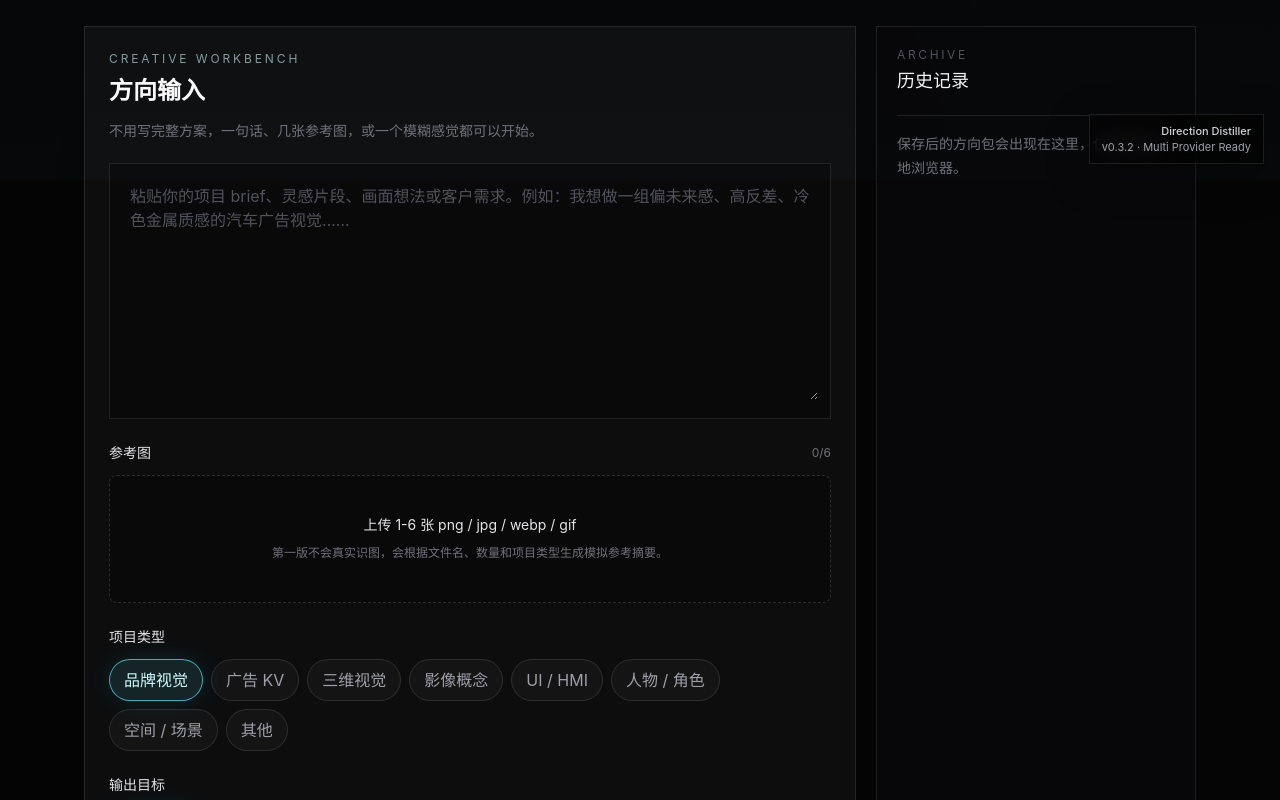
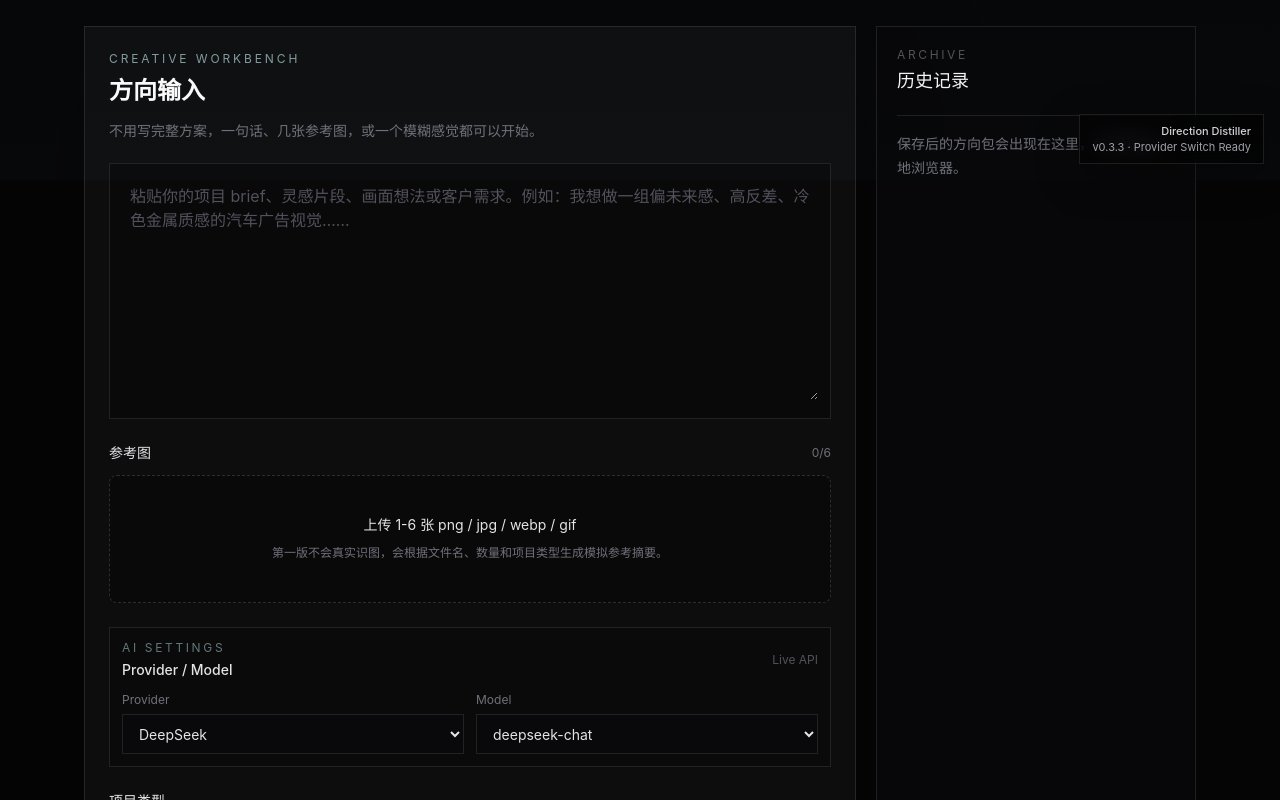
Before and after one commit to morgan1997kane-cell/direction-distiller, a Next.js app: page / in a window 1280 px wide. Shown: the part 620-1420 px from the top of the page. Built offline with nearby package versions, Linux system fonts and the light colour scheme.

Commit message:
Add provider and model switcher

```diff
--- /dev/null
+++ b/src/components/AIProviderSelector.tsx
@@ -0,0 +1,70 @@
+"use client";
+
+import {
+  getDefaultModel,
+  PROVIDER_LABELS,
+  SUPPORTED_MODELS,
+  SUPPORTED_PROVIDERS,
+  type AIProvider,
+} from "@/lib/aiProvider";
+
+interface AIProviderSelectorProps {
+  provider: AIProvider;
+  model: string;
+  onProviderChange: (provider: AIProvider) => void;
+  onModelChange: (model: string) => void;
+}
+
+export function AIProviderSelector({
+  provider,
+  model,
+  onProviderChange,
+  onModelChange,
+}: AIProviderSelectorProps) {
+  const modelOptions = SUPPORTED_MODELS[provider];
+
+  return (
+    <section className="border border-white/10 bg-black/25 p-3">
+      <div className="mb-3 flex items-center justify-between gap-3">
+        <div>
+          <p className="text-xs uppercase tracking-[0.22em] text-cyan-100/45">AI Settings</p>
+          <h3 className="mt-1 text-sm font-medium text-zinc-200">Provider / Model</h3>
+        </div>
+        <span className="text-xs text-zinc-600">{provider === "demo" ? "Local" : "Live API"}</span>
+      </div>
+
+      <div className="grid gap-3 sm:grid-cols-2">
+        <label className="grid gap-1.5">
+          <span className="text-xs text-zinc-500">Provider</span>
+          <select
+            value={provider}
+            onChange={(event) => onProviderChange(event.target.value as AIProvider)}
+            className="h-10 border border-white/10 bg-zinc-950 px-3 text-sm text-zinc-200 outline-none transition hover:border-white/20 focus:border-cyan-200/40"
+          >
+            {SUPPORTED_PROVIDERS.map((item) => (
+              <option key={item} value={item}>
+                {PROVIDER_LABELS[item]}
+              </option>
+            ))}
+          </select>
+        </label>
+
+        <label className="grid gap-1.5">
+          <span className="text-xs text-zinc-500">Model</span>
+          <select
+            value={(modelOptions as readonly string[]).includes(model) ? model : getDefaultModel(provider)}
+            onChange={(event) => onModelChange(event.target.value)}
+            disabled={provider === "demo"}
+            className="h-10 border border-white/10 bg-zinc-950 px-3 text-sm text-zinc-200 outline-none transition hover:border-white/20 focus:border-cyan-200/40 disabled:cursor-not-allowed disabled:text-zinc-600"
+          >
+            {modelOptions.map((item) => (
+              <option key={item} value={item}>
+                {item}
+              </option>
+            ))}
+          </select>
+        </label>
+      </div>
+    </section>
+  );
+}
--- a/src/components/InputComposer.tsx
+++ b/src/components/InputComposer.tsx
@@ -2,6 +2,7 @@
 
 import { useEffect, useRef, useState } from "react";
 import { outputGoals, projectTypes, styleTags } from "@/data/presets";
+import { AIProviderSelector } from "@/components/AIProviderSelector";
 import { ExamplePrompts } from "@/components/ExamplePrompts";
 import { Hero } from "@/components/Hero";
 import { HistoryPanel } from "@/components/HistoryPanel";
@@ -11,6 +12,13 @@ import { ProductIntro } from "@/components/ProductIntro";
 import { ResultPanel } from "@/components/ResultPanel";
 import { VersionBadge } from "@/components/VersionBadge";
 import { ValueFlow } from "@/components/ValueFlow";
+import {
+  getDefaultModel,
+  isSupportedModel,
+  isSupportedProvider,
+  normalizeModel,
+  type AIProvider,
+} from "@/lib/aiProvider";
 import { normalizeDirectionResult } from "@/lib/directionSchema";
 import { generateDirection } from "@/lib/generateDirection";
 import { generateDirectionResult } from "@/lib/mockGenerator";
@@ -39,6 +47,9 @@ const defaultInput: DirectionInput = {
   styleTags: [],
 };
 
+const AI_SETTINGS_KEY = "direction-distiller-ai-settings";
+const defaultAIProvider: AIProvider = "deepseek";
+
 export function InputComposer() {
   const [brief, setBrief] = useState(defaultInput.brief);
   const [referenceImages, setReferenceImages] = useState<ReferenceImage[]>([]);
@@ -51,6 +62,8 @@ export function InputComposer() {
   const [isGenerating, setIsGenerating] = useState(false);
   const [error, setError] = useState("");
   const [notice, setNotice] = useState("");
+  const [aiProvider, setAiProvider] = useState<AIProvider>(defaultAIProvider);
+  const [aiModel, setAiModel] = useState<string>(getDefaultModel(defaultAIProvider));
   const [savedResultId, setSavedResultId] = useState("");
   const resultRef = useRef<HTMLDivElement>(null);
 
@@ -63,9 +76,39 @@ export function InputComposer() {
   };
 
   useEffect(() => {
-    const timer = window.setTimeout(() => setHistory(getSavedResults()), 0);
+    const timer = window.setTimeout(() => {
+      setHistory(getSavedResults());
+
+      try {
+        const raw = window.localStorage.getItem(AI_SETTINGS_KEY);
+        if (!raw) return;
+        const saved = JSON.parse(raw) as { provider?: unknown; model?: unknown };
+        if (!isSupportedProvider(saved.provider)) return;
+        setAiProvider(saved.provider);
+        setAiModel(normalizeModel(saved.provider, saved.model));
+      } catch {
+        window.localStorage.removeItem(AI_SETTINGS_KEY);
+      }
+    }, 0);
     return () => window.clearTimeout(timer);
   }, []);
+
+  function persistAISettings(provider: AIProvider, model: string) {
+    window.localStorage.setItem(AI_SETTINGS_KEY, JSON.stringify({ provider, model }));
+  }
+
+  function updateAIProvider(provider: AIProvider) {
+    const nextModel = getDefaultModel(provider);
+    setAiProvider(provider);
+    setAiModel(nextModel);
+    persistAISettings(provider, nextModel);
+  }
+
+  function updateAIModel(model: string) {
+    const nextModel = isSupportedModel(aiProvider, model) ? model : getDefaultModel(aiProvider);
+    setAiModel(nextModel);
+    persistAISettings(aiProvider, nextModel);
+  }
 
   function fillExample(example: ExamplePrompt) {
     setBrief(example.brief);
@@ -90,7 +133,14 @@ export function InputComposer() {
     const generationInput = currentInput;
 
     try {
-      const nextResult = await generateDirection(generationInput);
+      if (aiProvider === "demo") {
+        const demoResult = normalizeDirectionResult(generateDirectionResult(generationInput), generationInput, "demo");
+        setResult(demoResult);
+        setResultInput(generationInput);
+        return;
+      }
+
+      const nextResult = await generateDirection(generationInput, { provider: aiProvider, model: aiModel });
       setResult(nextResult);
       setResultInput(generationInput);
     } catch (generationError) {
@@ -181,6 +231,12 @@ export function InputComposer() {
 
           <div className="mt-6 grid gap-6">
             <ImageUploader images={referenceImages} onChange={setReferenceImages} />
+            <AIProviderSelector
+              provider={aiProvider}
+              model={aiModel}
+              onProviderChange={updateAIProvider}
+              onModelChange={updateAIModel}
+            />
             <OptionChips
               label="项目类型"
               options={projectTypes}
--- a/src/lib/aiProvider.ts
+++ b/src/lib/aiProvider.ts
@@ -1,26 +1,64 @@
-export type AIProvider = "deepseek" | "gemini" | "openai";
+export const SUPPORTED_MODELS = {
+  demo: ["Demo Generator"],
+  deepseek: ["deepseek-chat"],
+  gemini: ["gemini-2.5-flash"],
+  openai: ["gpt-5.4-mini", "gpt-5.5"],
+} as const;
+
+export const SUPPORTED_PROVIDERS = Object.keys(SUPPORTED_MODELS) as AIProvider[];
+
+export const PROVIDER_LABELS: Record<AIProvider, string> = {
+  demo: "Demo",
+  deepseek: "DeepSeek",
+  gemini: "Gemini",
+  openai: "OpenAI",
+};
+
+export type AIProvider = keyof typeof SUPPORTED_MODELS;
+export type LiveAIProvider = Exclude<AIProvider, "demo">;
 
 export interface AIProviderConfig {
-  provider: AIProvider;
+  provider: LiveAIProvider;
   apiKey: string | undefined;
   baseURL: string;
   model: string;
 }
 
-function normalizeProvider(value: string | undefined): AIProvider {
-  if (value === "gemini" || value === "openai") return value;
-  return "deepseek";
+export function isSupportedProvider(value: unknown): value is AIProvider {
+  return typeof value === "string" && value in SUPPORTED_MODELS;
 }
 
-export function getAIProviderConfig(): AIProviderConfig {
-  const provider = normalizeProvider(process.env.AI_PROVIDER);
+export function getDefaultModel(provider: AIProvider) {
+  return SUPPORTED_MODELS[provider][0];
+}
+
+export function isSupportedModel(provider: AIProvider, model: unknown): model is string {
+  return typeof model === "string" && (SUPPORTED_MODELS[provider] as readonly string[]).includes(model);
+}
+
+export function normalizeProvider(value: unknown): AIProvider {
+  return isSupportedProvider(value) ? value : "deepseek";
+}
+
+export function normalizeModel(provider: AIProvider, model: unknown) {
+  return isSupportedModel(provider, model) ? model : getDefaultModel(provider);
+}
+
+export function getAIProviderConfig(options?: { provider?: unknown; model?: unknown }): AIProviderConfig {
+  const provider = normalizeProvider(options?.provider ?? process.env.AI_PROVIDER);
+
+  if (provider === "demo") {
+    throw new Error("Demo provider does not use the live API");
+  }
+
+  const model = normalizeModel(provider, options?.model);
 
   if (provider === "openai") {
     return {
       provider,
       apiKey: process.env.OPENAI_API_KEY,
       baseURL: process.env.OPENAI_BASE_URL || "https://api.openai.com/v1",
-      model: process.env.OPENAI_MODEL || "gpt-5.5",
+      model,
     };
   }
 
@@ -29,7 +67,7 @@ export function getAIProviderConfig(): AIProviderConfig {
       provider,
       apiKey: process.env.GEMINI_API_KEY,
       baseURL: process.env.GEMINI_BASE_URL || "https://generativelanguage.googleapis.com/v1beta/openai/",
-      model: process.env.GEMINI_MODEL || "gemini-2.5-flash",
+      model,
     };
   }
 
@@ -37,6 +75,6 @@ export function getAIProviderConfig(): AIProviderConfig {
     provider,
     apiKey: process.env.DEEPSEEK_API_KEY,
     baseURL: process.env.DEEPSEEK_BASE_URL || "https://api.deepseek.com",
-    model: process.env.DEEPSEEK_MODEL || "deepseek-chat",
+    model,
   };
 }
--- a/src/lib/directionSchema.ts
+++ b/src/lib/directionSchema.ts
@@ -248,6 +248,7 @@ export function normalizeDirectionResult(
   input: DirectionInput,
   mode: "live" | "demo",
   provider?: string,
+  model?: string,
 ): DirectionResult {
   return {
     ...result,
@@ -255,6 +256,7 @@ export function normalizeDirectionResult(
     createdAt: result.createdAt || new Date().toISOString(),
     ai_mode: mode,
     ai_provider: provider ?? result.ai_provider,
+    ai_model: model ?? result.ai_model,
     project_type: input.projectType,
     output_goal: input.outputGoal,
     style_tags: input.styleTags.length > 0 ? input.styleTags : result.style_tags,
--- a/src/lib/types.ts
+++ b/src/lib/types.ts
@@ -106,6 +106,7 @@ export interface DirectionResult {
   createdAt: string;
   ai_mode?: "live" | "demo";
   ai_provider?: string;
+  ai_model?: string;
   project_type: ProjectType;
   output_goal: OutputGoal;
   input_summary: string;
--- a/src/lib/version.ts
+++ b/src/lib/version.ts
@@ -1,2 +1,2 @@
-export const APP_VERSION = "v0.3.2";
-export const APP_VERSION_LABEL = "Multi Provider Ready";
+export const APP_VERSION = "v0.3.3";
+export const APP_VERSION_LABEL = "Provider Switch Ready";
```
Also changed, not shown: src/app/api/generate-direction/route.ts (+17 -3 lines), src/components/ResultPanel.tsx (+6 -1 lines), src/lib/generateDirection.ts (+10 -2 lines), 2 other files (tests, documents, lock files or other folders).
